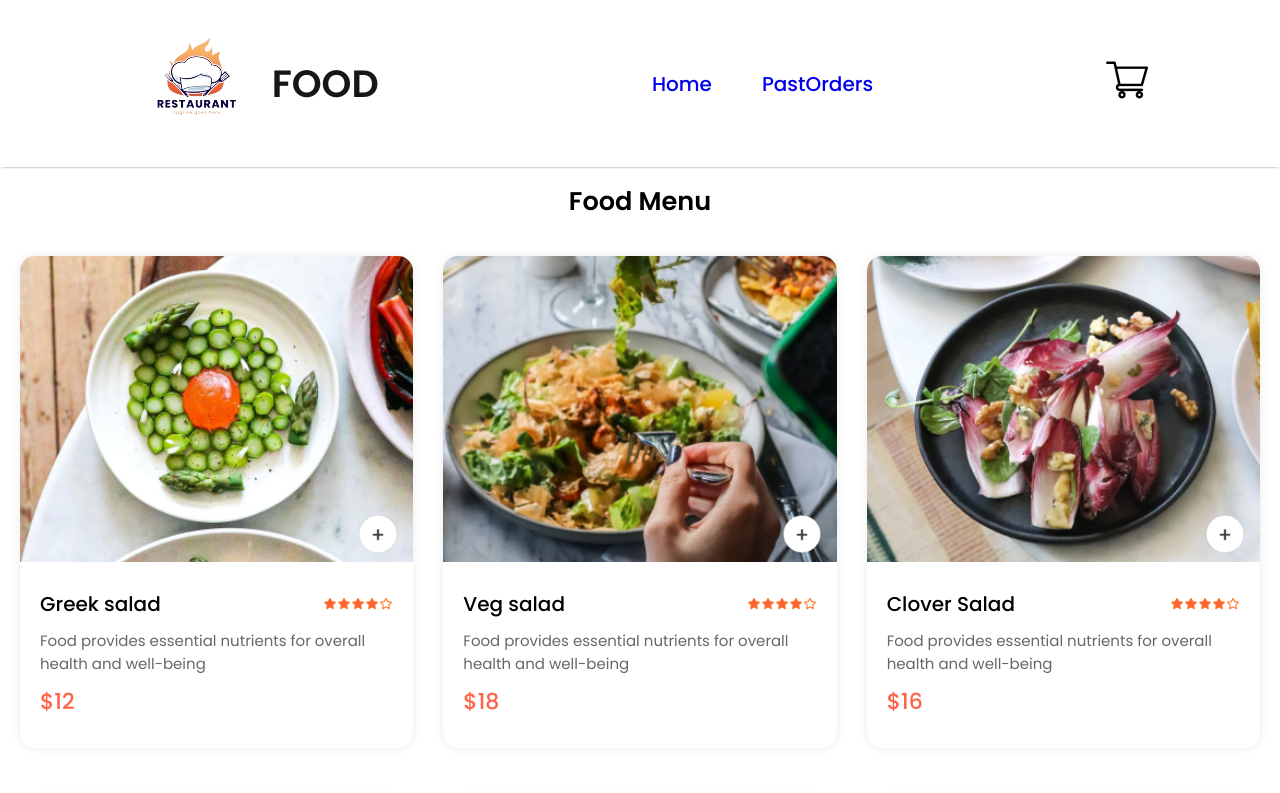
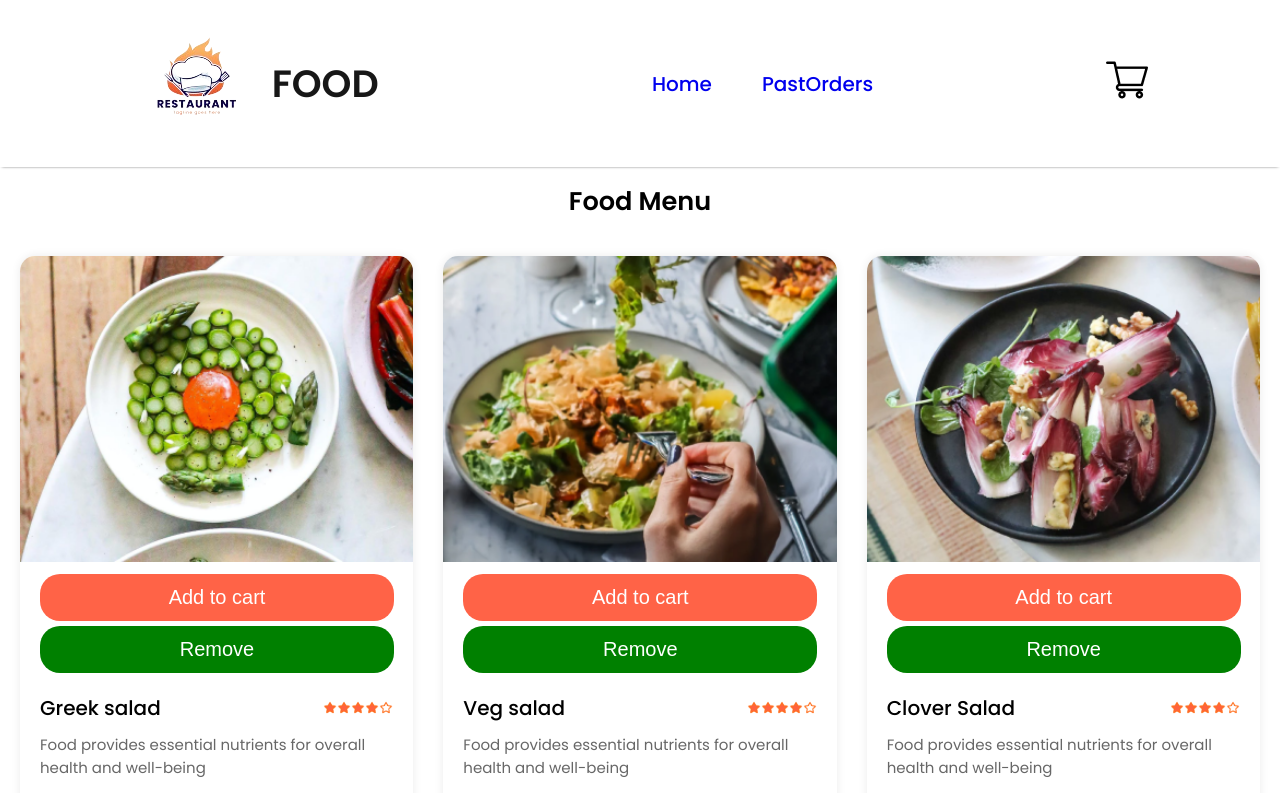
Before and after one commit to techpraveen/Food-Application, a React (Create React App) app: page / in a window 1280 px wide. Shown: the top 793 px of the page. Built offline with nearby package versions, Linux system fonts and the light colour scheme.

Commit message:
basic changes in the cart

```diff
--- a/src/Components/FoodItem/FoodItem.css
+++ b/src/Components/FoodItem/FoodItem.css
@@ -54,17 +54,40 @@
 
 }
 .food-item-counter{
-    position: absolute;
-    right: 15px;
-    bottom: 15px;
-    display: flex;
-    align-items: center;
-    gap: 10px;
-    padding: 5px;
-    font-size: 15px;
-    border-radius: 50%;
-    background-color: white;
+    display: grid;
+    grid-template-columns: 15fr 0.5fr 0.5fr ;
+    gap:25px;
+
+
 }
 .food-item-counter img{
     width: 30px;
 }
+.add-to-cart{
+    font-size: 20px;
+    margin-top: 5px;
+    margin-left: 20px;
+    border: none;
+    color: white;
+    background-color: tomato;
+    padding: 12px 0px;
+    cursor: pointer;
+    border-radius: pointer;
+    border-radius: 20px;
+    width: 90%;
+    border-radius: pointer;
+}
+.remove-from-cart{
+    font-size: 20px;
+    margin-top: 5px;
+    margin-left: 20px;
+    border: none;
+    color: white;
+    background-color: green;
+    padding: 12px 0px;
+    cursor: pointer;
+    border-radius: pointer;
+    border-radius: 20px;
+    width: 90%;
+    border-radius: pointer;
+}
--- a/src/Components/FoodItem/FoodItem.jsx
+++ b/src/Components/FoodItem/FoodItem.jsx
@@ -1,23 +1,27 @@
-import React, { useContext } from 'react'
+import React, { useContext, useState } from 'react'
 import './FoodItem.css'
 import { assets } from '../Assets/assets'
 import { StoreContext } from '../../Context/StoreContext'
 
 
 const FoodItem=({id,name,price,discription, image})=> {
-  const {cartItems , addToCart , removeFromCart} =useContext(StoreContext);
+  const {addToCart,cartItems , Cart , removeFromCart} =useContext(StoreContext);
   return (
     <div className='food-item'>
         <div className="food-item-img-container">
             <img className="food-item-img" src={image} alt="" />
-            {
-              !cartItems[id]
-              ?<img className='add' onClick={()=>addToCart(id)} src={assets.add_icon_white} alt=''/>
-              :<div className='food-item-counter'><img onClick={()=>removeFromCart(id)} src={assets.remove_icon_red} alt=''/>
-              <p>{cartItems[id]}</p>
-              <img onClick={()=>addToCart(id)} src={assets.add_icon_green} alt=''/>
-              </div>
-            }
+
+
+              {
+                <button className='add-to-cart' id='add-to-cart' onClick={()=>Cart(id)}>Add to cart</button>
+
+               } {
+                <button className='remove-from-cart' id='remove-from-cart' onClick={()=>removeFromCart(id)}>Remove</button>
+              }
+
+
+
+
         </div>
         <div className="food-item-info">
             <div className="food-item-name-rating">
@@ -36,3 +40,9 @@ const FoodItem=({id,name,price,discription, image})=> {
 }
 
 export default FoodItem
+// !cartItems[id]
+//               ?<img className='add' onClick={()=>addToCart(id)} src={assets.add_icon_white} alt=''/>
+//               :<div className='food-item-counter'><img onClick={()=>removeFromCart(id)} src={assets.remove_icon_red} alt=''/>
+//               <p>{cartItems[id]}</p>
+//               <img onClick={()=>addToCart(id)} src={assets.add_icon_green} alt=''/>
+//               </div>
--- a/src/Context/StoreContext.jsx
+++ b/src/Context/StoreContext.jsx
@@ -9,6 +9,15 @@ const StoreContextProvider =(props)=>{
     const [cartItems , setCartItems] = useState({});
 
 
+    const Cart = (itemId)=>{
+        if (!cartItems[itemId]) {
+            setCartItems((prev)=>({...prev,[itemId]:1}))
+
+        }
+
+
+
+    }
     const addToCart = (itemId)=>{
         if (!cartItems[itemId]) {
             setCartItems((prev)=>({...prev,[itemId]:1}))
@@ -23,6 +32,7 @@ const StoreContextProvider =(props)=>{
     const removeFromCart=(itemId)=>{
         setCartItems((prev)=>({...prev,[itemId]:prev[itemId]-1}))
     }
+
 
    const getTotalCartAmount=()=>{
     let totalAmount=0;
@@ -40,9 +50,10 @@ const StoreContextProvider =(props)=>{
         food_list ,
          cartItems ,
           setCartItems ,
-           addToCart ,
+           Cart ,
            removeFromCart,
-           getTotalCartAmount
+           getTotalCartAmount,
+           addToCart
 
     }
     return(
--- a/src/Pages/cart.css
+++ b/src/Pages/cart.css
@@ -10,6 +10,8 @@
     align-items: center;
     color: gray;
     font-size: max(1vw, 15px);
+    font-weight: 500;
+
 }
 .cart-items-item{
     margin: 10px 0px;
@@ -17,6 +19,10 @@
 }
 .cart-items-item img{
     width: 50px;
+
+
+
+
 
 }
 .cart hr{
@@ -90,6 +96,7 @@
     border-radius: 4px;
 
 }
+
 @media (max-width:750px){
     .cart-bottom{
         flex-direction: column-reverse;
--- a/src/Pages/cart.jsx
+++ b/src/Pages/cart.jsx
@@ -2,9 +2,10 @@ import React, { useContext } from "react";
 import { StoreContext } from "../Context/StoreContext";
 import "./cart.css";
 import { useNavigate } from "react-router-dom";
+import { assets } from "../Components/Assets/assets";
 
-const Cart = () => {
-  const { cartItems, food_list, removeFromCart ,getTotalCartAmount } = useContext(StoreContext);
+const Cart = ({id,name,price,discription, image}) => {
+  const { cartItems, food_list, removeFromCart ,getTotalCartAmount ,addToCart } = useContext(StoreContext);
   const navigate=useNavigate();
   return (
     <div className="cart">
@@ -15,7 +16,7 @@ const Cart = () => {
           <p>Price</p>
           <p>Quantity</p>
           <p>Total</p>
-          <p>Remove</p>
+          <p>Add or Remove</p>
         </div>
         <br />
         <hr />
@@ -28,11 +29,16 @@ const Cart = () => {
                   <p>{item.name}</p>
                   <p>${item.price}</p>
                   <p>{cartItems[item._id]}</p>
+
                   <p>${item.price * cartItems[item._id]}</p>
-                  <p onClick={() => removeFromCart(item._id)} className="cross">
-                    x
-                  </p>
-                </div>
+
+                  <div className='food-item-counter'>
+                  <img   onClick={()=>removeFromCart(item._id)} src={assets.remove_icon_red} alt=''/>
+                  <img  onClick={()=>addToCart(item._id)} src={assets.add_icon_white} alt=''/>
+
+                  </div>
+                  </div>
+
                 <hr />
               </div>
             );
```
